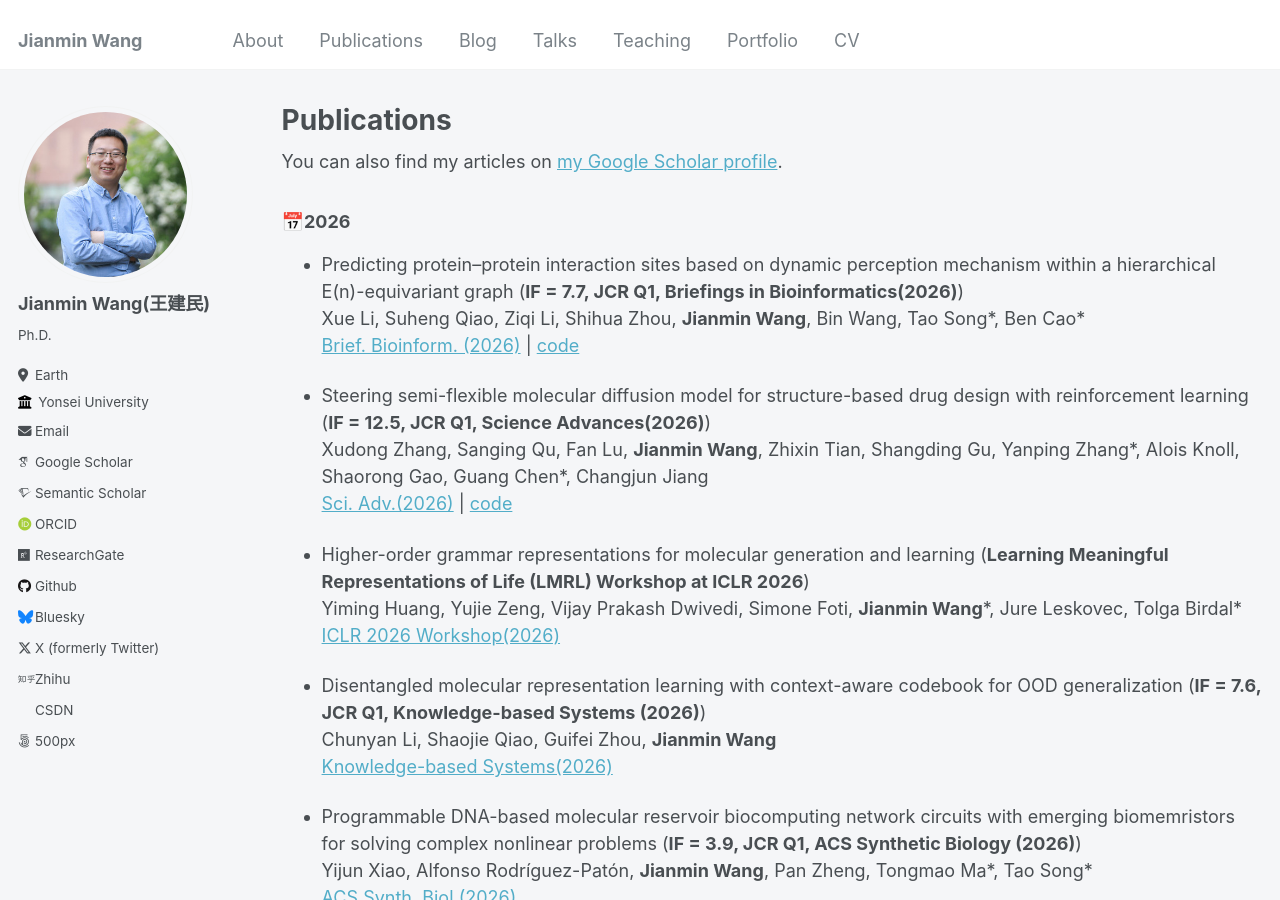
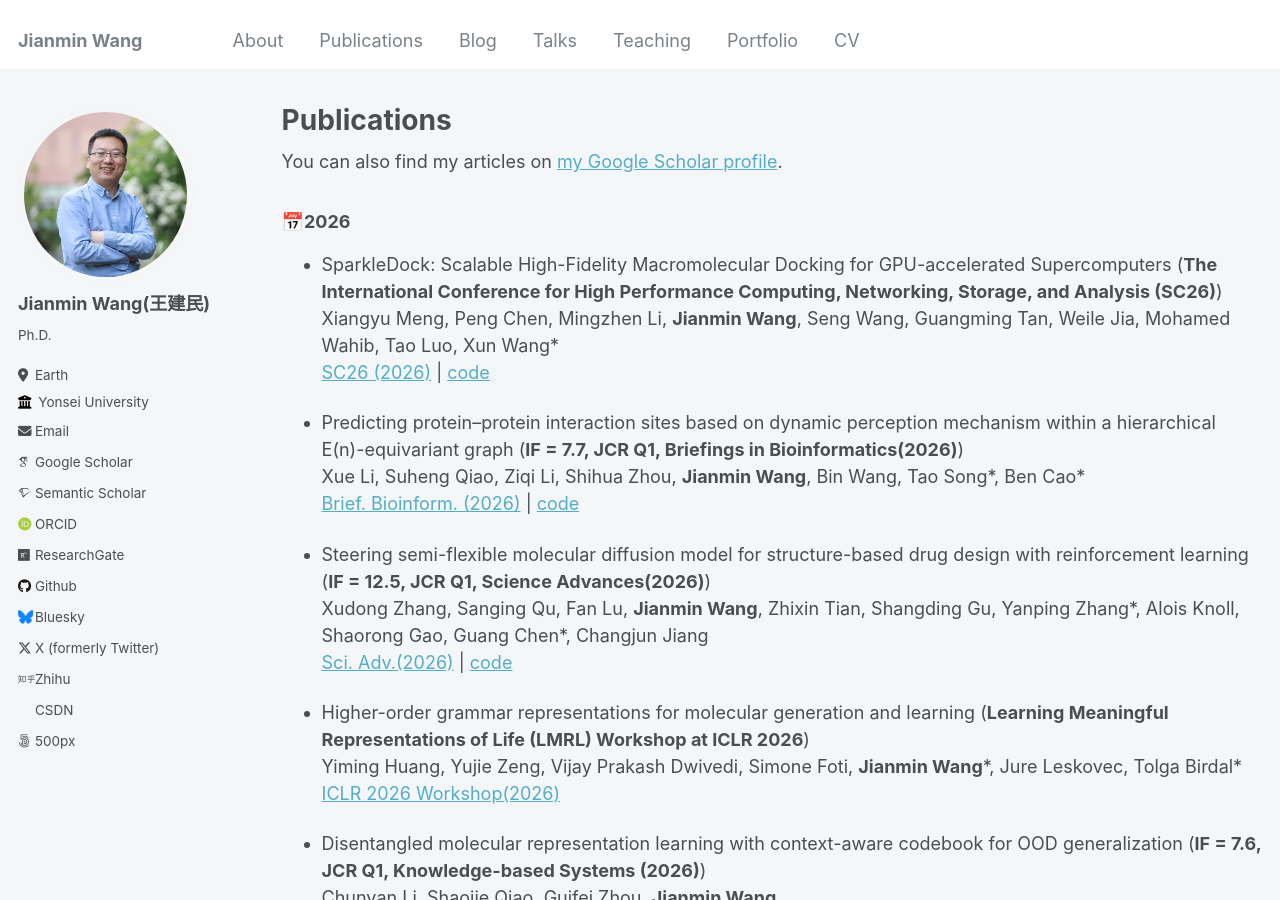
Before and after one commit to Jianmin2drugai/Jianmin2drugai.github.io, a Jekyll site: the page built from _pages/publications.md, in a window 1280 px wide and 900 px high. Built offline with Jekyll 4.4.1, drawn with Linux system fonts in a browser that asks for light colours; some web fonts are replaced.

Commit message:
Update publications.md

```diff
--- a/_pages/publications.md
+++ b/_pages/publications.md
@@ -16,6 +16,10 @@ author_profile: true
 {% endfor %}
 
 ### &#x1F4C5;2026
+
+*   SparkleDock: Scalable High-Fidelity Macromolecular Docking for GPU-accelerated Supercomputers (**The International Conference for High Performance Computing, Networking, Storage, and Analysis (SC26)**)
+    Xiangyu Meng, Peng Chen, Mingzhen Li, **Jianmin Wang**, Seng Wang, Guangming Tan, Weile Jia, Mohamed Wahib, Tao Luo, Xun Wang\*
+    [SC26 (2026)](https://sc26.supercomputing.org/) | [code](https://sc26.supercomputing.org/)
 
 *   Predicting protein–protein interaction sites based on dynamic perception mechanism within a hierarchical E(n)-equivariant graph (**IF = 7.7, JCR Q1, Briefings in Bioinformatics(2026)**)
     Xue Li, Suheng Qiao, Ziqi Li, Shihua Zhou, **Jianmin Wang**, Bin Wang, Tao Song\*, Ben Cao\*
```
